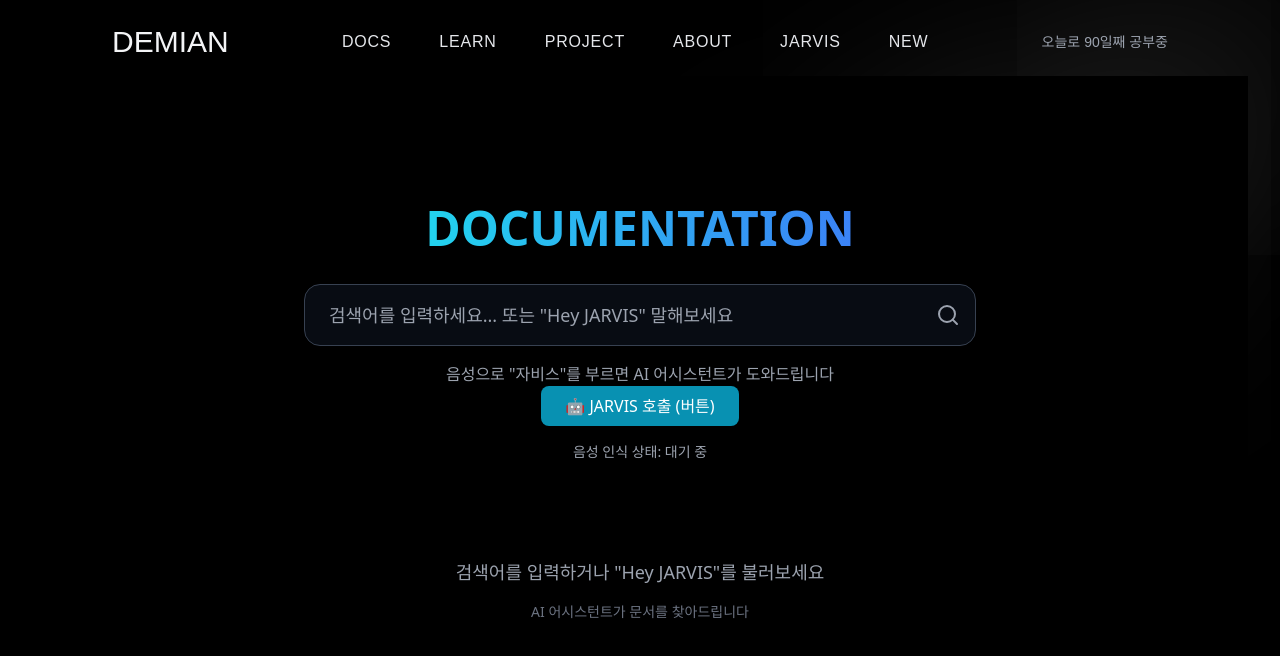
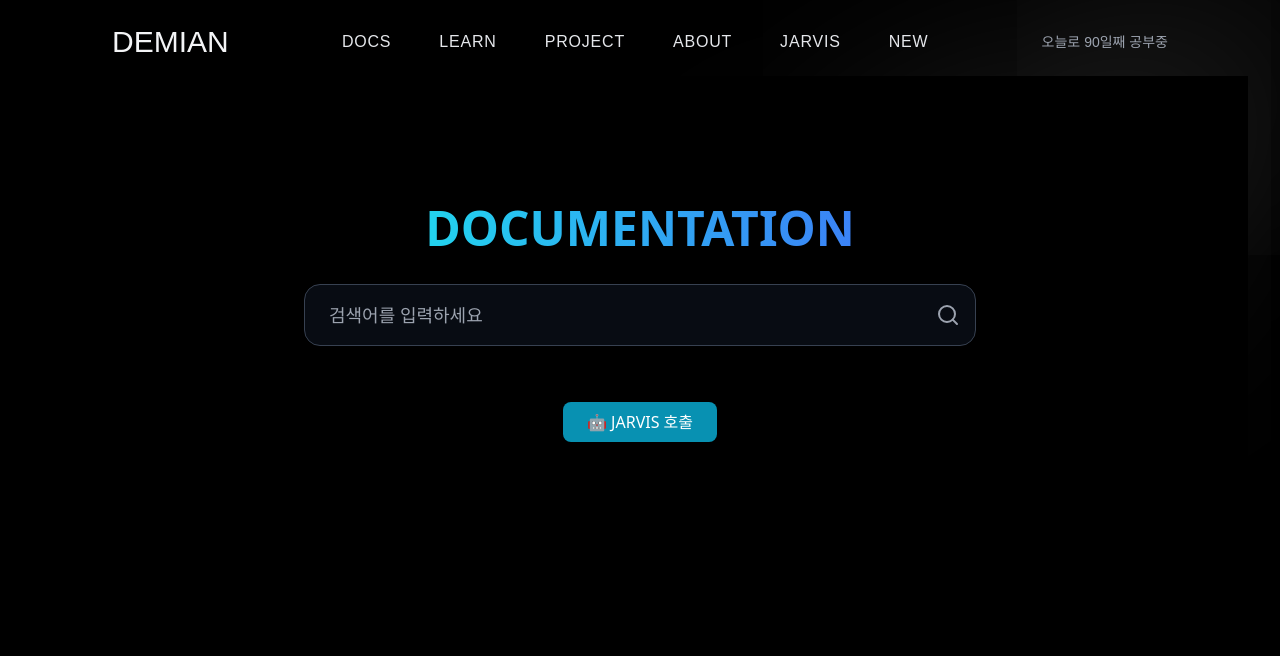
Before and after one commit to Aprasaks/lastblog, a Next.js app: page /error in a window 1280 px wide. Shown: the top 656 px of the page. Built offline with nearby package versions, Linux system fonts and the light colour scheme; a web font is replaced by a local one.

Commit message:
음성추가

```diff
--- a/src/components/PostsIndexClient.jsx
+++ b/src/components/PostsIndexClient.jsx
@@ -141,7 +141,7 @@ export default function PostsIndexClient({ categories: initialCategories }) {
                 type="text"
                 value={searchTerm}
                 onChange={(e) => setSearchTerm(e.target.value)}
-                placeholder='검색어를 입력하세요... 또는 "Hey JARVIS" 말해보세요'
+                placeholder='검색어를 입력하세요'
                 className="w-full py-4 px-6 pr-16 text-lg rounded-2xl bg-gray-900/50 border border-gray-700 placeholder-gray-400 text-white focus:outline-none focus:ring-2 focus:ring-cyan-400 focus:border-transparent transition-all"
               />
               <button className="absolute right-4 top-1/2 -translate-y-1/2 text-gray-400 hover:text-white transition-colors">
@@ -155,7 +155,7 @@ export default function PostsIndexClient({ categories: initialCategories }) {
               transition={{ delay: 0.4 }}
               className="text-gray-400 mt-4 text-center"
             >
-              음성으로 "자비스"를 부르면 AI 어시스턴트가 도와드립니다
+
             </motion.p>
 
             {/* 임시 테스트 버튼 */}
@@ -165,16 +165,15 @@ export default function PostsIndexClient({ categories: initialCategories }) {
               transition={{ delay: 0.6 }}
               className="flex flex-col items-center gap-4"
             >
+              <br/>
               <button
                 onClick={() => setIsVoiceModalOpen(true)}
                 className="px-6 py-2 bg-cyan-600 hover:bg-cyan-500 rounded-lg font-medium transition-colors"
               >
-                🤖 JARVIS 호출 (버튼)
+                🤖 JARVIS 호출
               </button>
 
-              <div className="text-gray-400 text-sm">
-                음성 인식 상태: {isVoiceModalOpen ? '모달 열림' : '대기 중'}
-              </div>
+
             </motion.div>
           </div>
 
@@ -230,12 +229,6 @@ export default function PostsIndexClient({ categories: initialCategories }) {
             {/* 기본 상태 - 검색 안내 */}
             {!searchTerm && (
               <div className="text-center py-12">
-                <div className="text-gray-400 text-lg mb-4">
-                  검색어를 입력하거나 "Hey JARVIS"를 불러보세요
-                </div>
-                <div className="text-gray-500 text-sm">
-                  AI 어시스턴트가 문서를 찾아드립니다
-                </div>
               </div>
             )}
           </motion.div>
```
